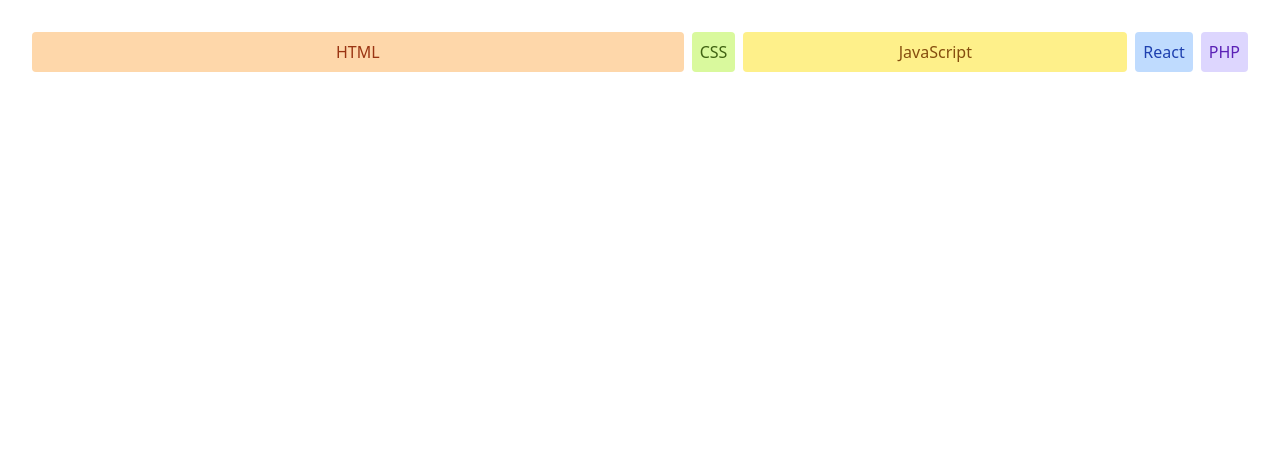
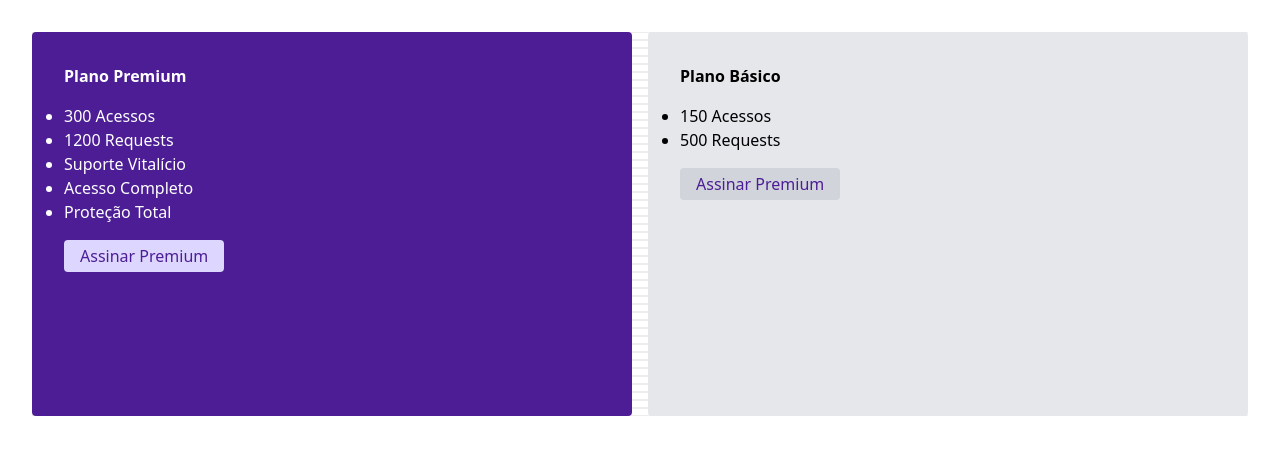
Before and after one commit to DavidGBbr/tailwind, a website: page src/index.html in a window 1280 px wide. Drawn offline with Linux system fonts and the light colour scheme.

Commit message:
feat: align e justify 1

```diff
--- a/src/index.html
+++ b/src/index.html
@@ -7,12 +7,30 @@
     <link rel="stylesheet" href="./output.css" />
   </head>
   <body class="m-8">
-    <ul class="flex flex-wrap-reverse gap-2 *:p-2 *:rounded *:text-center">
-      <li class="bg-orange-200 text-orange-800 flex-1 grow">HTML</li>
-      <li class="bg-lime-200 text-lime-800">CSS</li>
-      <li class="bg-yellow-200 text-yellow-800 w-96 shrink-0">JavaScript</li>
-      <li class="bg-blue-200 text-blue-800">React</li>
-      <li class="bg-violet-200 text-violet-800">PHP</li>
-    </ul>
+    <section class="grid grid-cols-2 gap-4 h-96 bg-[url('./img/grid.svg')]">
+      <div class="bg-violet-900 p-8 rounded">
+        <h2 class="font-bold mb-4 text-white">Plano Premium</h2>
+        <ul class="text-white list-disc">
+          <li>300 Acessos</li>
+          <li>1200 Requests</li>
+          <li>Suporte Vitalício</li>
+          <li>Acesso Completo</li>
+          <li>Proteção Total</li>
+        </ul>
+        <button class="bg-violet-200 py-1 px-4 rounded mt-4 text-violet-900">
+          Assinar Premium
+        </button>
+      </div>
+      <div class="bg-gray-200 p-8 rounded">
+        <h2 class="font-bold mb-4">Plano Básico</h2>
+        <ul class="list-disc">
+          <li>150 Acessos</li>
+          <li>500 Requests</li>
+        </ul>
+        <button class="bg-gray-300 py-1 px-4 rounded mt-4 text-violet-900">
+          Assinar Premium
+        </button>
+      </div>
+    </section>
   </body>
 </html>
```
Also changed, not shown: src/img/grid.svg (added), src/output.css.
